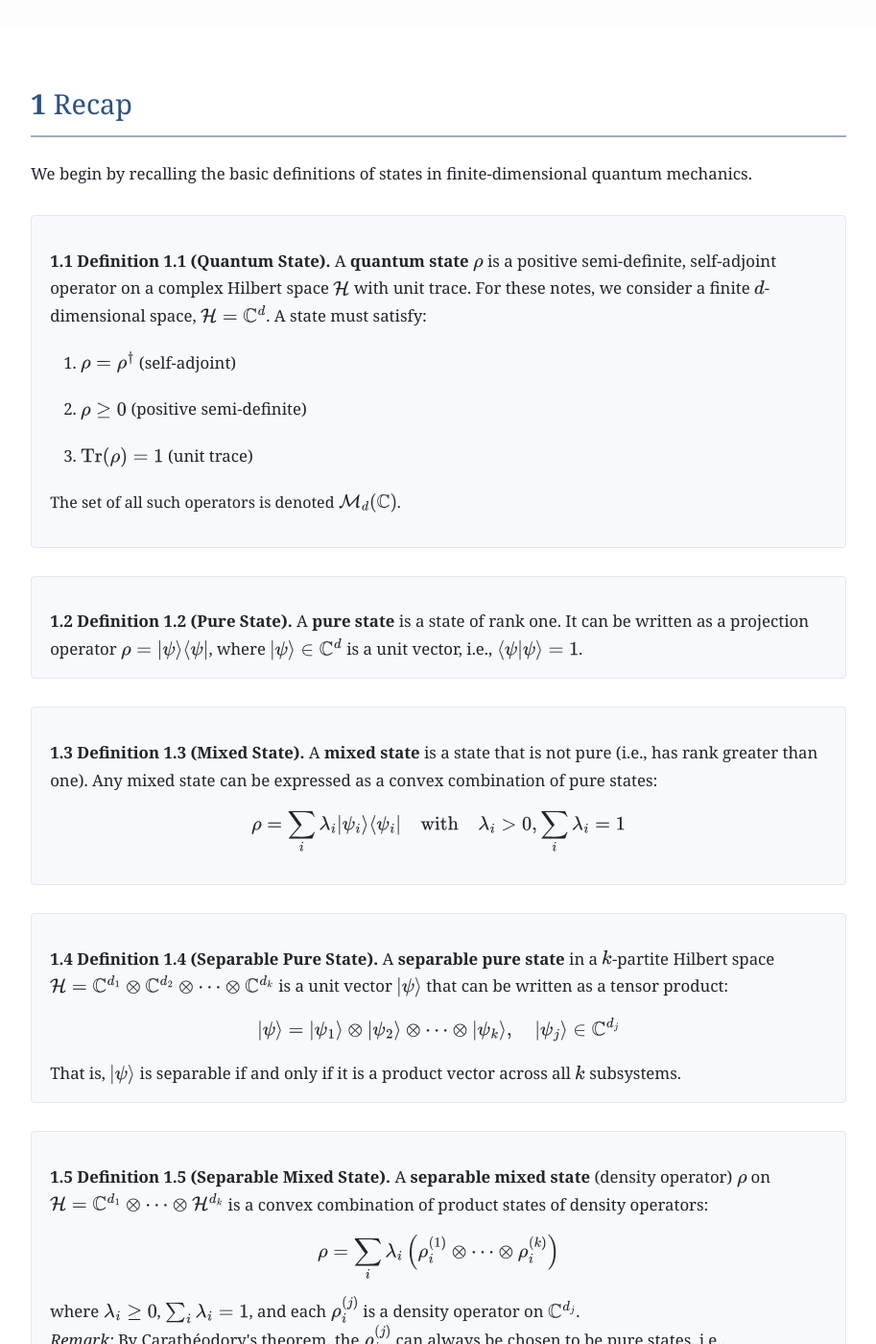
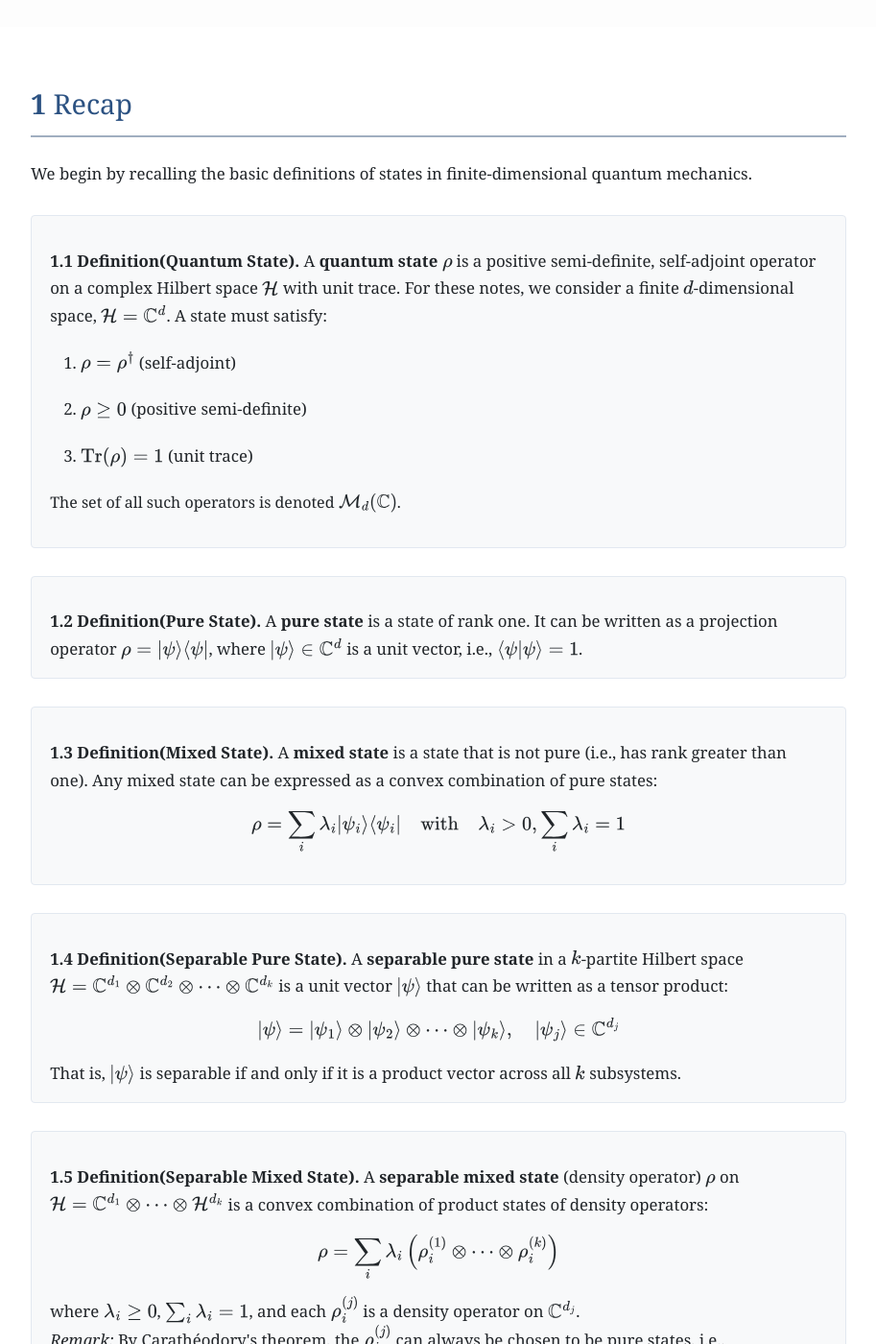
Before and after one commit to rnkarmakar/rnkarmakar.github.io, a Jekyll site: the page assets/html/tensor-norms-quantum-entanglement-2.html, which Jekyll copies as it is, in a window 1280 px wide and 1400 px high, scrolled down 431 px. Shown: the whole window at 96% size, without its empty margins (183-1096 px from the left). Built offline with Jekyll 4.4.1, drawn with Linux system fonts in a browser that asks for light colours; some of the changed text lies outside the part shown.

Commit message:
corrected numbering

```diff
--- a/assets/html/tensor-norms-quantum-entanglement-2.html
+++ b/assets/html/tensor-norms-quantum-entanglement-2.html
@@ -273,7 +273,7 @@
             <p>We begin by recalling the basic definitions of states in finite-dimensional quantum mechanics.</p>
 
             <div class="environment" id="def-state">
-                <p><span class="env-title">Definition 1.1 (Quantum State)</span>
+                <p><span class="env-title">Definition(Quantum State)</span>
                 A <strong>quantum state</strong> $\rho$ is a positive semi-definite, self-adjoint operator on a complex Hilbert space $\mathcal{H}$ with unit trace. For these notes, we consider a finite $d$-dimensional space, $\mathcal{H} = \mathbb{C}^d$. A state must satisfy:
                 <ol>
                     <li>$\rho = \rho^\dagger$ (self-adjoint)</li>
@@ -285,20 +285,20 @@
             </div>
 
             <div class="environment" id="def-pure-state">
-                <p><span class="env-title">Definition 1.2 (Pure State)</span>
+                <p><span class="env-title">Definition(Pure State)</span>
                 A <strong>pure state</strong> is a state of rank one. It can be written as a projection operator $\rho = |\psi\rangle\langle\psi|$, where $|\psi\rangle \in \mathbb{C}^d$ is a unit vector, i.e., $\langle\psi|\psi\rangle = 1$.
                 </p>
             </div>
 
             <div class="environment" id="def-mixed-state">
-                <p><span class="env-title">Definition 1.3 (Mixed State)</span>
+                <p><span class="env-title">Definition(Mixed State)</span>
                 A <strong>mixed state</strong> is a state that is not pure (i.e., has rank greater than one). Any mixed state can be expressed as a convex combination of pure states:
                 $$ \rho = \sum_i \lambda_i |\psi_i\rangle\langle\psi_i| \quad \text{with} \quad \lambda_i > 0, \sum_i \lambda_i = 1 $$
                 </p>
             </div>
 
             <div class="environment" id="def-separable-pure-state">
-                <p><span class="env-title">Definition 1.4 (Separable Pure State)</span>
+                <p><span class="env-title">Definition(Separable Pure State)</span>
                 A <strong>separable pure state</strong> in a $k$-partite Hilbert space $\mathcal{H} = \mathbb{C}^{d_1} \otimes \mathbb{C}^{d_2} \otimes \cdots \otimes \mathbb{C}^{d_k}$ is a unit vector $|\psi\rangle$ that can be written as a tensor product:
                 $$ |\psi\rangle = |\psi_1\rangle \otimes |\psi_2\rangle \otimes \cdots \otimes |\psi_k\rangle, \quad |\psi_j\rangle \in \mathbb{C}^{d_j} $$
                 That is, $|\psi\rangle$ is separable if and only if it is a product vector across all $k$ subsystems.
@@ -306,7 +306,7 @@
             </div>
 
             <div class="environment" id="def-separable-mixed-state">
-                <p><span class="env-title">Definition 1.5 (Separable Mixed State)</span>
+                <p><span class="env-title">Definition(Separable Mixed State)</span>
                 A <strong>separable mixed state</strong> (density operator) $\rho$ on $\mathcal{H} = \mathbb{C}^{d_1} \otimes \cdots \otimes \mathcal{H}^{d_k}$ is a convex combination of product states of density operators:
                 $$ \rho = \sum_i \lambda_i \left( \rho_i^{(1)} \otimes \cdots \otimes \rho_i^{(k)} \right) $$
                 where $\lambda_i \ge 0$, $\sum_i \lambda_i = 1$, and each $\rho_i^{(j)}$ is a density operator on $\mathbb{C}^{d_j}$.
@@ -325,7 +325,7 @@
             <p>One of the most practical tools for detecting entanglement is the <strong>nuclear norm criterion</strong>, which is equivalent to the famous Positive Partial Transpose (PPT) criterion. We present the nuclear norm test first, then explain its equivalence to the positivity condition.</p>
 
             <div class="environment theorem" id="thm-ppt-test-norm">
-                <p><span class="env-title">Theorem 2.2 (Entanglement Test via Nuclear Norm)</span>
+                <p><span class="env-title">Theorem(Entanglement Test via Nuclear Norm)</span>
                 <span class="env-body">
                 Let $\rho$ be a bipartite density operator on $\mathbb{C}^{d_A} \otimes \mathbb{C}^{d_B}$. If the nuclear norm of its partial transpose is greater than one,
                 $$ \|\rho^{\Gamma_B}\|_* > 1 $$
@@ -383,7 +383,7 @@
             </p>
 
             <div class="environment" id="def-upb">
-                <p><span class="env-title">Definition 3.1 (Unextendible Product Basis)</span>
+                <p><span class="env-title">Definition(Unextendible Product Basis)</span>
                 An <strong>Unextendible Product Basis (UPB)</strong> is a set of orthonormal product vectors $\{|x_i\rangle = |a_i\rangle \otimes |b_i\rangle\}$ that span a proper subspace $\mathcal{E} \subset \mathcal{H}_A \otimes \mathcal{H}_B$, with the property that there is no other product vector $|\psi\rangle = |a\rangle \otimes |b\rangle$ that is orthogonal to every vector in the set. In other words, the orthogonal complement $\mathcal{E}^\perp$ contains no product vectors.
                 </p>
             </div>
@@ -391,7 +391,7 @@
             <p>Using a UPB, we can construct a class of PPT-entangled states.</p>
 
             <div class="environment theorem" id="prop-upb-state">
-                <p><span class="env-title">Proposition 3.2 (Werner-like states from UPBs)</span>
+                <p><span class="env-title">Proposition(Werner-like states from UPBs)</span>
                 <span class="env-body">
                 Let $\{|x_i\rangle\}_{i=1}^k$ be a UPB in a $d$-dimensional space $\mathcal{H}_A \otimes \mathcal{H}_B$. Let $P_{\mathcal{E}} = \sum_{i=1}^k |x_i\rangle\langle x_i|$ be the projector onto the subspace spanned by the UPB. The state defined by
                 $$ \rho_{\mathcal{E}} = \frac{1}{d-k} (\text{Id} - P_{\mathcal{E}}) $$
@@ -483,7 +483,7 @@
             <p>Functional analysis provides a tool for this: the Minkowski functional (or gauge function) of a convex set.</p>
 
             <div class="environment" id="def-minkowski">
-                <p><span class="env-title">Definition 4.1 (Minkowski Functional)</span>
+                <p><span class="env-title">Definition(Minkowski Functional)</span>
                 For a convex set $K$ containing the origin, its Minkowski functional $p_K(x)$ is defined as:
                 $$ p_K(x) = \inf \{ \lambda > 0 : x \in \lambda K \} $$
                 Under suitable conditions (e.g., $K$ is closed and bounded), the set $K$ can be recovered from its functional as $K = \{ x : p_K(x) \le 1 \}$.
@@ -494,7 +494,7 @@
 
 
             <div class="environment theorem" id="thm-minkowski-eval">
-                <p><span class="env-title">Theorem 4.3 (Evaluation of Minkowski Functional for Pure Tensors)</span>
+                <p><span class="env-title">Theorem(Evaluation of Minkowski Functional for Pure Tensors)</span>
                 <span class="env-body">
                 Let $K = \text{conv}\{ x^{(1)} \otimes \cdots \otimes x^{(k)} : \|x^{(l)}\| = 1 \}$ be the convex hull of unit-norm pure tensors in $\mathcal{H}$. Then, for any $\rho \in \mathcal{H}$,
                 $$
@@ -506,7 +506,7 @@
             </div>
 
             <div class="environment" id="def-projective-norm">
-                <p><span class="env-title">Definition 4.2 (Projective Tensor Norm)</span>
+                <p><span class="env-title">Definition(Projective Tensor Norm)</span>
                 Let $\mathcal{H} = \mathbb{C}^{d_1} \otimes \cdots \otimes \mathbb{C}^{d_k}$. For $\rho \in \mathcal{H}$, the <strong>projective tensor norm</strong> is defined as
                 $$
                 \|\rho\|_{\pi} = \inf \left\{ \sum_j \prod_{l=1}^k \|y_j^{(l)}\| : \rho = \sum_j y_j^{(1)} \otimes \cdots \otimes y_j^{(k)} \right\}
```
